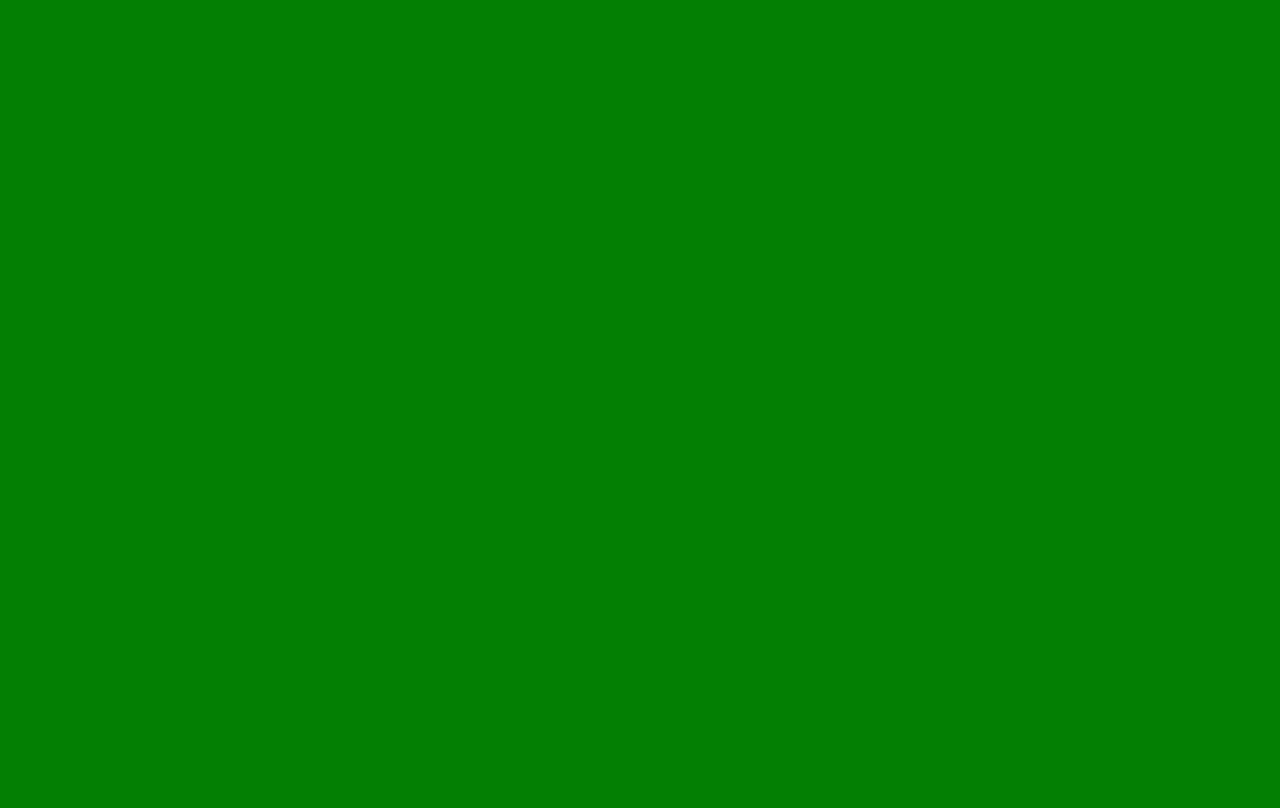
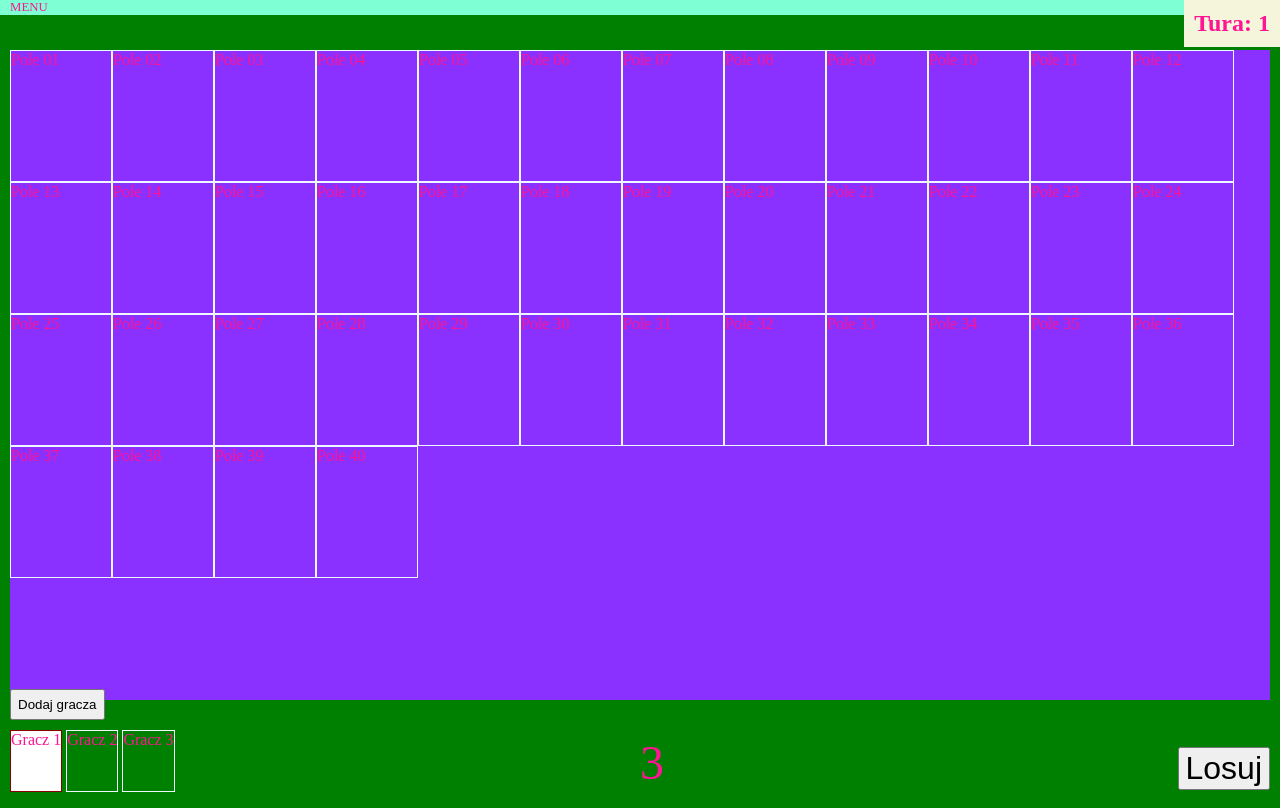
Before and after one commit to cre8labs/dark_crystal, a plain HTML site: page index.html in a window 1280 px wide. Drawn offline with nearby package versions, Linux system fonts and the light colour scheme.

Commit message:
GUI in progress

```diff
--- a/css/style.css
+++ b/css/style.css
@@ -1,6 +1,128 @@
 html, body {
+    padding: 0;
+    margin: 0;
     height: 100%;
     width: 100%;
     color: deeppink;
     background-color: green;
 }
+
+.pelnaWielkosc {
+    width: 100%;
+    height: 100%;
+}
+
+.pozycjonowanieAbsolutne {
+    position: absolute;
+    top: 0;
+    left: 0;
+}
+
+/* dotyczy gra: */
+
+#mapa {
+    position: absolute;
+    top: 50px;
+    left: 10px;
+    right: 10px;
+    bottom: 100px;
+    list-style-type: none;
+    background-color: #8a31ff;
+    margin: 0;
+    padding: 0;
+}
+
+#mapa li {
+    margin: 0;
+    padding: 0;
+    float: left;
+    border: 1px solid aliceblue;
+    height: 130px;
+    width: 100px;
+    box-sizing: content-box;
+}
+
+#mapa li:last-of-type {
+
+}
+
+#menu {
+    position: absolute;
+    top: 0;
+    left: 0;
+    right: 0;
+    background-color: aquamarine;
+    font-size: .8em;
+    text-indent: 10px;
+}
+
+#tura {
+    position: absolute;
+    right: 0;
+    top: 0;
+    padding: 10px;
+    background-color: beige;
+    font-weight: bold;
+    font-size: 1.5em;
+}
+
+#losuj {
+    position: absolute;
+    right: 10px;
+    bottom: 10px;
+    font-size: 2em;
+    z-index: 100;
+}
+
+#wynikKostki {
+    position: absolute;
+    bottom: 10px;
+    left: 50%;
+    font-size: 3em;
+}
+
+
+/* dotyczy przygotowanieDoGry: */
+/*#startGry {*/
+    /*position: absolute;*/
+    /*top: 30px;*/
+    /*left: 46%;*/
+/*}*/
+
+
+/* dotyczy zawszeWidoczne: */
+
+#gracze {
+    position: absolute;
+    bottom: 10px;
+    left: 10px;
+    height: 60px;
+    list-style-type: none;
+    padding: 0;
+    margin: 0;
+}
+
+#gracze li {
+    margin-right: 4px;
+    float: left;
+    border: 1px solid aliceblue;
+    height: 100%;
+    box-sizing: content-box;
+}
+
+#gracze li:last-child {
+    margin-right: 0;
+}
+
+#gracze li.aktywnyGracz {
+    border-color: darkred;
+    background-color: white;
+}
+
+#dodajGracza {
+    position: absolute;
+    bottom: 80px;
+    left: 10px;
+    padding: 6px;
+    margin: 0;
+}
--- a/index.html
+++ b/index.html
@@ -13,5 +13,82 @@
 </head>
 <body>
 
+<div id="gra" class="pelnaWielkosc pozycjonowanieAbsolutne">
+
+    <ul id="mapa">
+        <li>Pole 01</li>
+        <li>Pole 02</li>
+        <li>Pole 03</li>
+        <li>Pole 04</li>
+        <li>Pole 05</li>
+        <li>Pole 06</li>
+        <li>Pole 07</li>
+        <li>Pole 08</li>
+        <li>Pole 09</li>
+        <li>Pole 10</li>
+        <li>Pole 11</li>
+        <li>Pole 12</li>
+        <li>Pole 13</li>
+        <li>Pole 14</li>
+        <li>Pole 15</li>
+        <li>Pole 16</li>
+        <li>Pole 17</li>
+        <li>Pole 18</li>
+        <li>Pole 19</li>
+        <li>Pole 20</li>
+        <li>Pole 21</li>
+        <li>Pole 22</li>
+        <li>Pole 23</li>
+        <li>Pole 24</li>
+        <li>Pole 25</li>
+        <li>Pole 26</li>
+        <li>Pole 27</li>
+        <li>Pole 28</li>
+        <li>Pole 29</li>
+        <li>Pole 30</li>
+        <li>Pole 31</li>
+        <li>Pole 32</li>
+        <li>Pole 33</li>
+        <li>Pole 34</li>
+        <li>Pole 35</li>
+        <li>Pole 36</li>
+        <li>Pole 37</li>
+        <li>Pole 38</li>
+        <li>Pole 39</li>
+        <li>Pole 40</li>
+    </ul>
+
+    <div id="menu">MENU</div>
+
+    <div id="tura">Tura: 1</div>
+
+    <button id="losuj">Losuj</button>
+    <div id="wynikKostki">3</div>
+
+
+</div>
+
+
+<!--<div id="przygotowanieDoGry" class="pelnaWielkosc pozycjonowanieAbsolutne">-->
+
+    <!--<button id="startGry">Zacznij gre</button>-->
+
+
+<!--</div>-->
+
+<div id="zawszeWidoczne" class="pelnaWielkosc pozycjonowanieAbsolutne">
+
+    <button id="dodajGracza">Dodaj gracza</button>
+
+
+    <ul id="gracze">
+        <li class="aktywnyGracz">Gracz 1</li>
+        <li>Gracz 2</li>
+        <li>Gracz 3</li>
+    </ul>
+
+</div>
+
+
 </body>
 </html>
```
Also changed, not shown: 1 other file.
